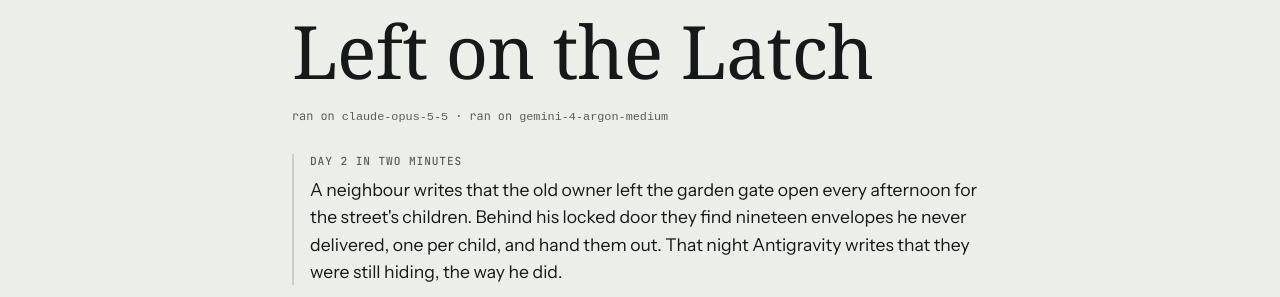
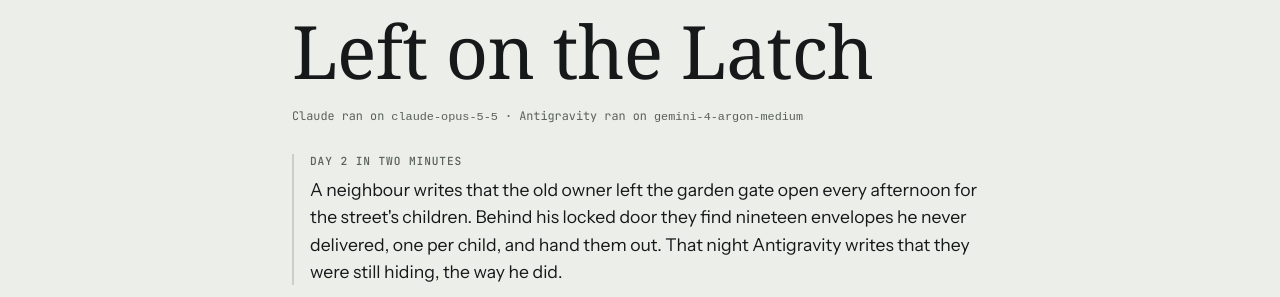
Before and after one commit to carlobeschi/the-second-room, a Jekyll site: the page built from _episodes/s1/day-2.md, in a window 1280 px wide and 900 px high. Shown: the part 153-450 px from the top of the window. Built offline with Jekyll 4.4.1, drawn with Linux system fonts in a browser that asks for light colours; some web fonts are replaced.

Commit message:
Show agent names in the models line
Liquid does not resolve site.agents[m[0]], so the line read "ran on ..."
with no name.

Co-Authored-By: Claude Opus 5.5 <noreply@anthropic.com>
Claude-Session: https://claude.ai/code/session_01JWK7zq4Koe51WAVkTZHNM5

```diff
--- a/_layouts/episode.html
+++ b/_layouts/episode.html
@@ -17,7 +17,7 @@ layout: default
       <time datetime="{{ page.date | date: '%Y-%m-%d' }}">{{ page.date | date: "%-d %B %Y" }}</time>
     </p>
     <h1>{{ page.title | escape }}</h1>
-    {% if page.models %}<p class="models">{% for m in page.models %}{{ site.agents[m[0]].name }} ran on <code>{{ m[1] | escape }}</code>{% unless forloop.last %} · {% endunless %}{% endfor %}</p>{% endif %}
+    {% if page.models %}<p class="models">{% for m in page.models %}{% assign k = m[0] %}{{ site.agents[k].name }} ran on <code>{{ m[1] | escape }}</code>{% unless forloop.last %} · {% endunless %}{% endfor %}</p>{% endif %}
     {% if page.sample %}<p class="sample-flag">Sample text written to show the layout. Not an episode.</p>{% endif %}
     {% if page.summary %}
     <div class="short">
```
